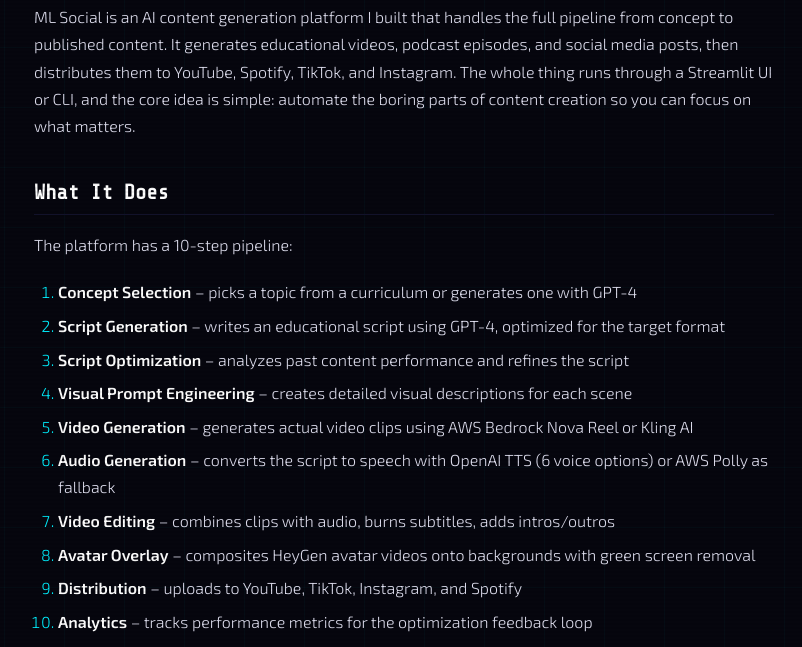
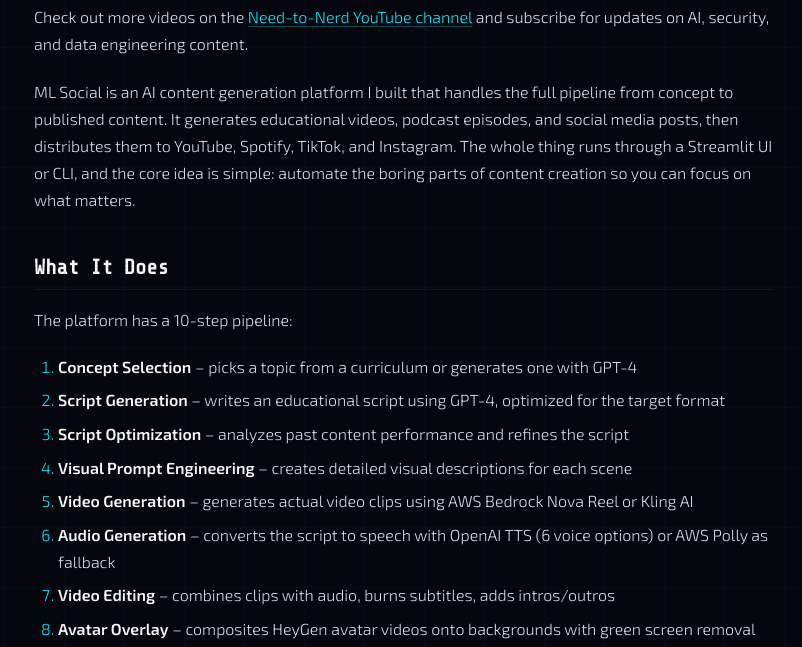
Before and after one commit to jenastar/splunkybrewster, a Jekyll site: the page built from _posts/2026-02-18-ml-social-ai-content-generation-platform.md, in a window 1280 px wide and 900 px high, scrolled down 507 px, cut to the strip 253-900 px from the top of the window. Shown: the whole strip, without its empty margins (236-1038 px from the left). Built offline with Jekyll 4.4.1, drawn with Linux system fonts in a browser that asks for light colours.

Commit message:
Add YouTube channel link and subscribe CTA to ML Social post
Co-Authored-By: Claude Opus 4.6 <noreply@anthropic.com>

```diff
--- a/_posts/2026-02-18-ml-social-ai-content-generation-platform.md
+++ b/_posts/2026-02-18-ml-social-ai-content-generation-platform.md
@@ -18,6 +18,8 @@ permalink: /2026/02/ml-social-ai-content-generation-platform.html
 <div class="video-embed">
 <iframe width="100%" height="400" src="https://www.youtube.com/embed/L7kCpLQ6KCc?list=PLf3piQ-M6S6TIuKHPkbp-_bmYoAu_62xY" frameborder="0" allowfullscreen></iframe>
 </div>
+
+Check out more videos on the [Need-to-Nerd YouTube channel](https://www.youtube.com/@Need-to-Nerd) and subscribe for updates on AI, security, and data engineering content.
 
 ML Social is an AI content generation platform I built that handles the full pipeline from concept to published content. It generates educational videos, podcast episodes, and social media posts, then distributes them to YouTube, Spotify, TikTok, and Instagram. The whole thing runs through a Streamlit UI or CLI, and the core idea is simple: automate the boring parts of content creation so you can focus on what matters.
 
```
